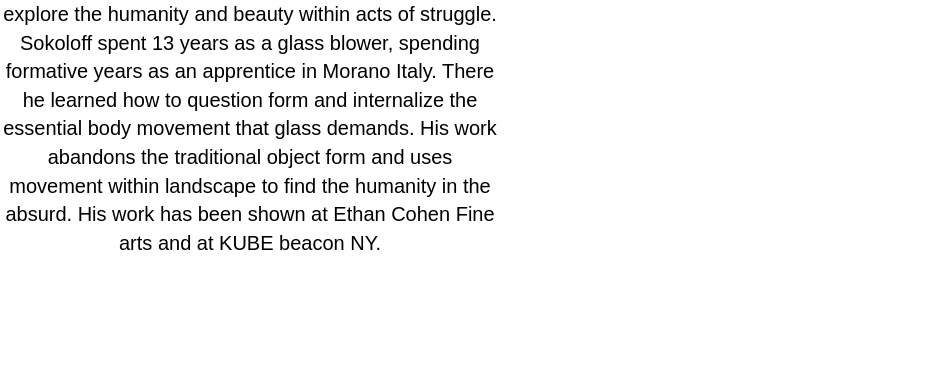
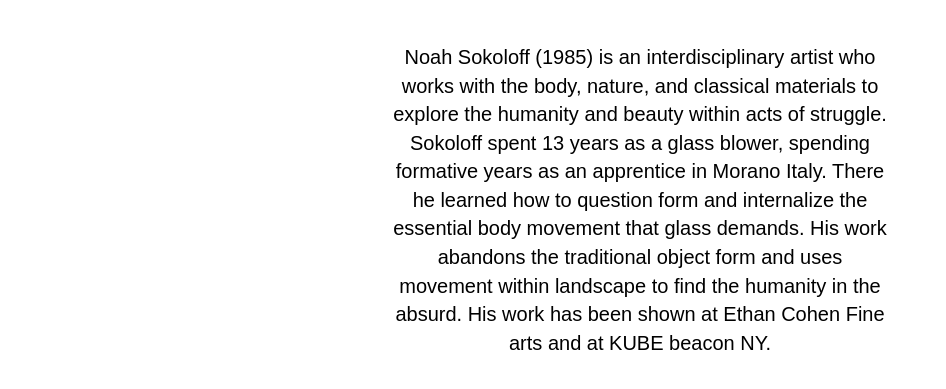
Before and after one commit to Noahsok/static-website, a website: page public/about.html in a window 1280 px wide. Shown: the part 97-486 px from the top of the page, without its empty margins (0-946 px from the left). Drawn offline with nearby package versions, Linux system fonts and the light colour scheme.

Commit message:
about align

```diff
--- a/public/assets/style.css
+++ b/public/assets/style.css
@@ -191,6 +191,16 @@ body {
     max-width: 100%;
   }
 
+  .bio-para p {
+    color: black;
+    text-align: center;
+    margin: 0 auto;
+    margin-top: 100px;
+    width: 500px;
+    max-width: 100%;
+
+  }
+
   /* overlay for works-container projects that link to different pages on the works page */
   .overlay {
     position: absolute;
```
Also changed, not shown: public/projects.html (+2 -2 lines).
